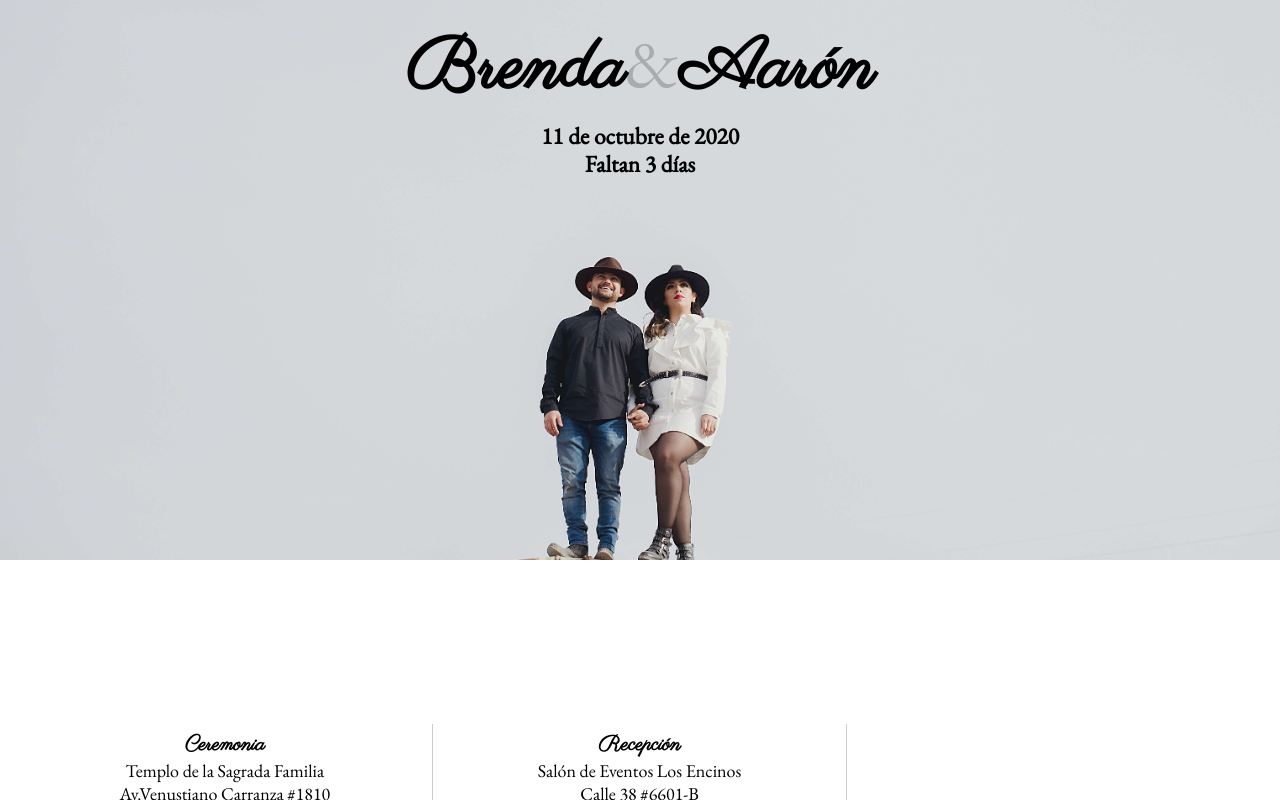
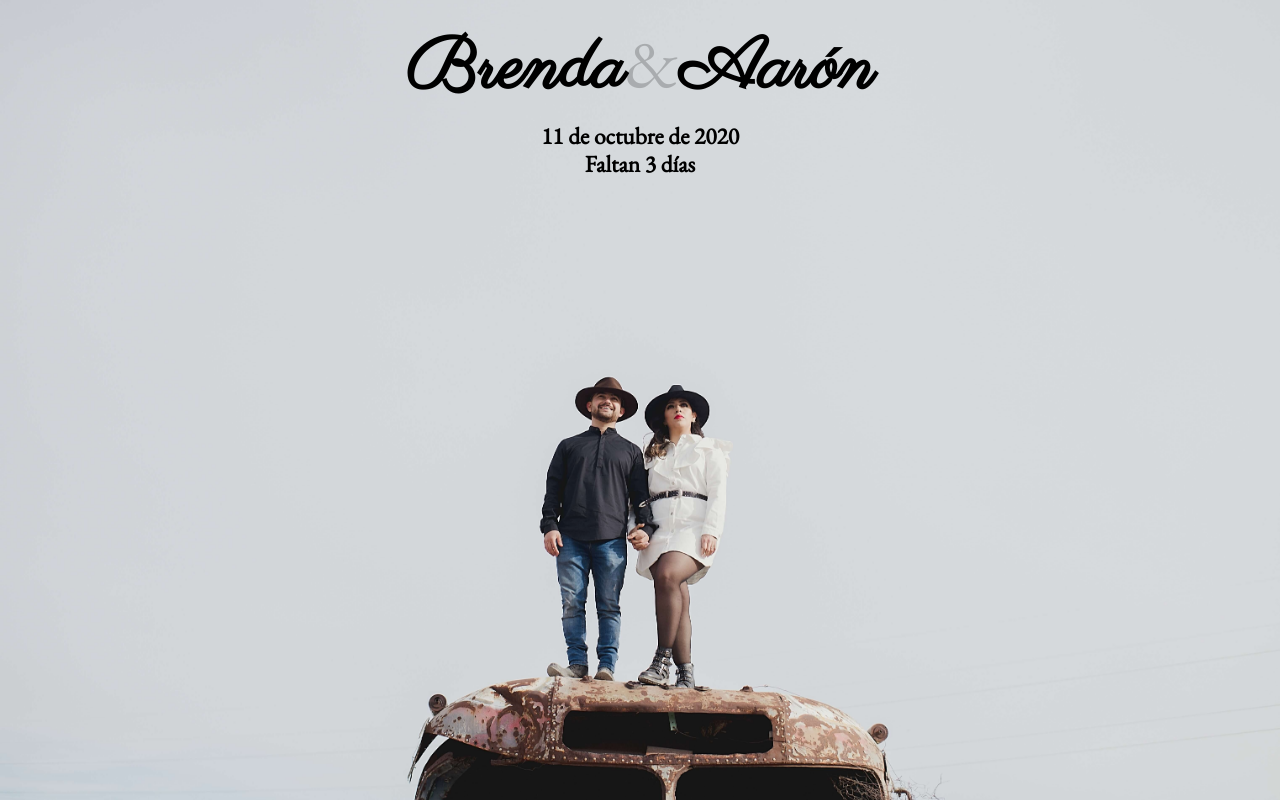
Before and after one commit to nayelyrodarte/Wedding-Rsvp, a React (Create React App) app in the folder client/: page / in a window 1280 px wide. Shown: the top 800 px of the page. Built offline with nearby package versions, Linux system fonts and the light colour scheme.

Commit message:
Change height of main photo

```diff
--- a/client/src/css/screen.css
+++ b/client/src/css/screen.css
@@ -23,7 +23,7 @@
   }
 
   body header {
-    min-height: 70vh;
+    min-height: 100vh;
     background-size: 100%;
   }
 
```
